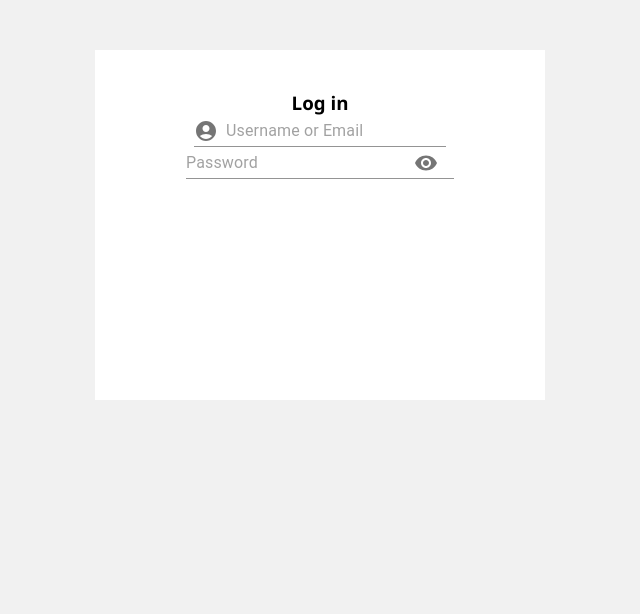
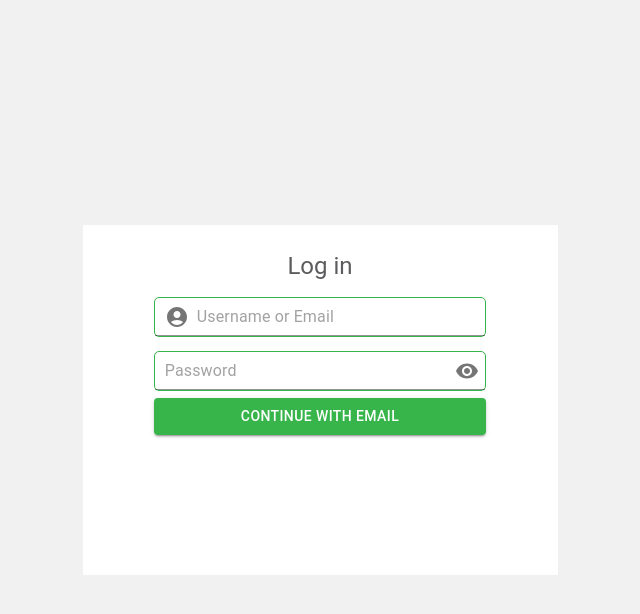
Before and after one commit to jaymbans/job-board, a React (Create React App) app in the folder job-board/: page / in a window 1280 px wide. Shown: the top 614 px of the page, without its empty margins (320-960 px from the left). Built offline with nearby package versions, Linux system fonts and the light colour scheme.

Commit message:
login page layout refactor

```diff
--- a/job-board/src/StyledComponents.js
+++ b/job-board/src/StyledComponents.js
@@ -1,54 +1,39 @@
-// imports
+// Imports
+import Box from '@mui/material/Box';
+import { styled } from '@mui/material/styles';
 import Input from '@mui/material/Input';
-import AccountCircle from '@mui/icons-material/AccountCircle';
-import * as React from 'react';
-import IconButton from '@mui/material/IconButton';
-import InputAdornment from '@mui/material/InputAdornment';
-import Visibility from '@mui/icons-material/Visibility';
-import VisibilityOff from '@mui/icons-material/VisibilityOff';
+import Button from '@mui/material/Button';
 
+const PRIMARY_GREEN = '#37B54B'
 
-// components
-export function InputWithIcon() {
+// Login Page
 
-  return (
-    <>
-      <Input
-        startAdornment={
-          <InputAdornment position="start">
-            <AccountCircle />
-          </InputAdornment>
-        }
-        placeholder='Username or Email'
-      />
-    </>
-  )
-}
+export const LoginContainer = styled(Box)(() => ({
+  height: '100vh',
+  width: '100%',
+  display: 'flex',
+  justifyContent: 'center',
+  alignItems: 'center'
+}))
 
-export function PasswordInput() {
-  const [showPassword, setShowPassword] = React.useState(false);
+export const LoginPanel = styled(Box)(() => ({
+  backgroundColor: 'white',
+  height: 350,
+  width: 475,
+  display: 'flex',
+  flexDirection: 'column',
+  alignItems: 'center',
+  padding: '25px 0'
+}))
 
-  const handleClickShowPassword = () => setShowPassword((show) => !show);
+export const LoginInput = styled(Input)(() => ({
+  border: '1px solid ' + PRIMARY_GREEN,
+  borderRadius: '5px',
+  padding: '3px 10px',
+  margin: '7px 0',
+}))
 
-  const handleMouseDownPassword = (event) => {
-    event.preventDefault();
-  };
-  return (
-    <>
-      <Input
-        type={showPassword ? 'text' : 'password'}
-        placeholder='Password'
-        endAdornment={
-          <InputAdornment position="start">
-            <IconButton
-              onClick={handleClickShowPassword}
-              onMouseDown={handleMouseDownPassword}
-            >
-              {showPassword ? <VisibilityOff /> : <Visibility />}
-            </IconButton>
-          </InputAdornment>
-        }
-      />
-    </>
-  )
-}
+export const LoginButton = styled(Button)(() => ({
+  background: PRIMARY_GREEN,
+  color: 'white'
+}))
--- a/job-board/src/components/Login.js
+++ b/job-board/src/components/Login.js
@@ -1,24 +1,61 @@
-import { InputWithIcon, PasswordInput } from "../StyledComponents";
-import Box from '@mui/material/Box';
+import Typography from '@mui/material/Typography';
+import FormControl from '@mui/material/FormControl';
+import InputAdornment from '@mui/material/InputAdornment';
+import AccountCircle from '@mui/icons-material/AccountCircle';
+import IconButton from '@mui/material/IconButton';
+import Visibility from '@mui/icons-material/Visibility';
+import VisibilityOff from '@mui/icons-material/VisibilityOff';
+
+import { useState } from 'react'
+
+import { LoginContainer, LoginPanel, LoginInput, LoginButton } from '../StyledComponents';
+
+
 
 export default function Login() {
+  const [showPassword, setShowPassword] = useState(false);
+
+  const handleClickShowPassword = () => setShowPassword((show) => !show);
+
+  const handleMouseDownPassword = (event) => {
+    event.preventDefault();
+  };
+
   return (
-    <Box
-      sx={{
-        backgroundColor: 'white',
-        display: 'flex',
-        flexDirection: 'column',
-        width: 450,
-        height: 350,
-        padding: '40px 0',
-        margin: '50px auto',
-        justifyContent: 'flex-start',
-        alignItems: 'center'
-      }}
-    >
-      <h3>Log in</h3>
-      <InputWithIcon />
-      <PasswordInput />
-    </Box>
+    <LoginContainer>
+      <LoginPanel>
+        <Typography variant="h5" gutterBottom sx={{ color: '#5C5B5E' }}>
+          Log in
+        </Typography>
+        <FormControl variant="standard" sx={{ width: '70%' }}>
+          <LoginInput
+            id="email"
+            startAdornment={
+              <InputAdornment position="start">
+                <AccountCircle />
+              </InputAdornment>
+            }
+            placeholder='Username or Email'
+          />
+          <LoginInput
+            id="password"
+            type={showPassword ? 'text' : 'password'}
+            placeholder='Password'
+            endAdornment={
+              <InputAdornment position="end">
+                <IconButton
+                  aria-label="toggle password visibility"
+                  onClick={handleClickShowPassword}
+                  onMouseDown={handleMouseDownPassword}
+                  edge="end"
+                >
+                  {showPassword ? <VisibilityOff /> : <Visibility />}
+                </IconButton>
+              </InputAdornment>
+            } />
+          <LoginButton variant="contained">Continue with Email</LoginButton>
+        </FormControl>
+      </LoginPanel>
+    </LoginContainer>
   )
 }
--- a/job-board/src/style.css
+++ b/job-board/src/style.css
@@ -10,4 +10,6 @@
 
 body {
   background-color: #f1f1f1;
+  height: 100%;
+  width: 100%
 }
```
